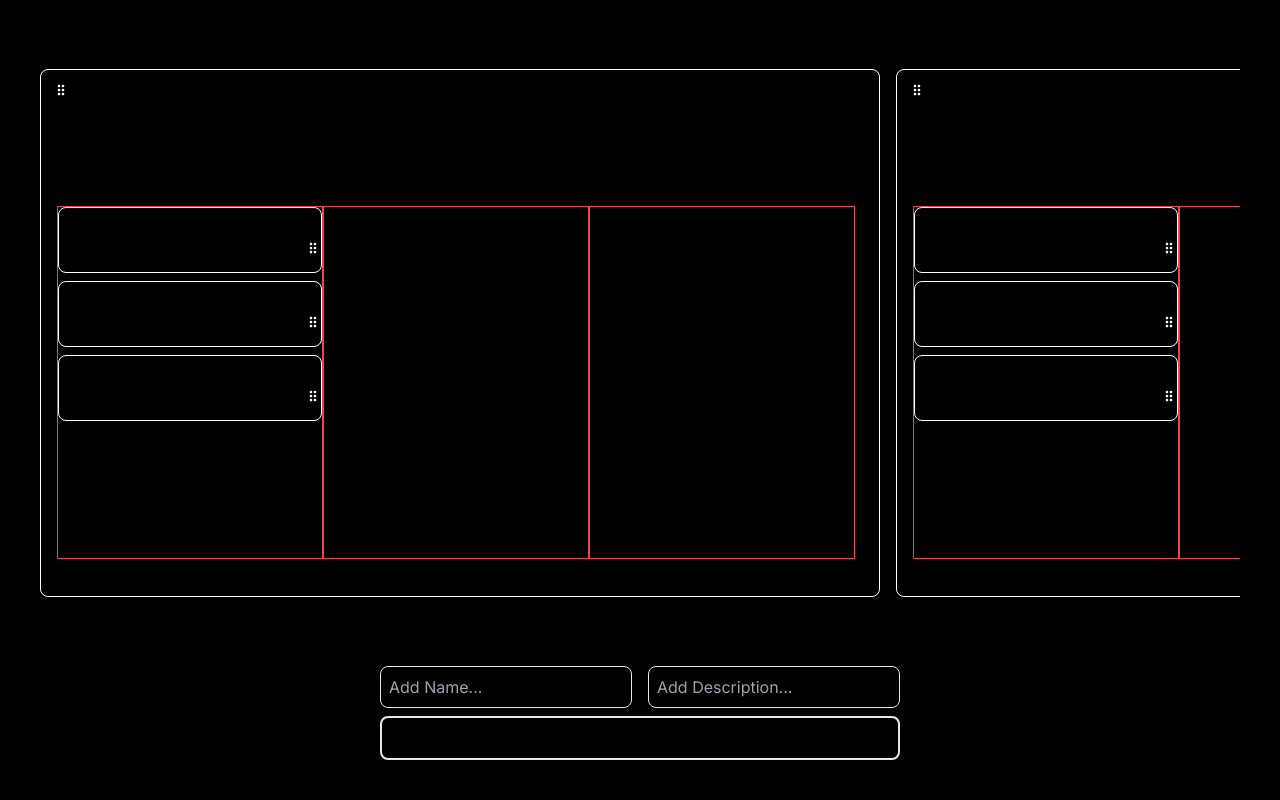
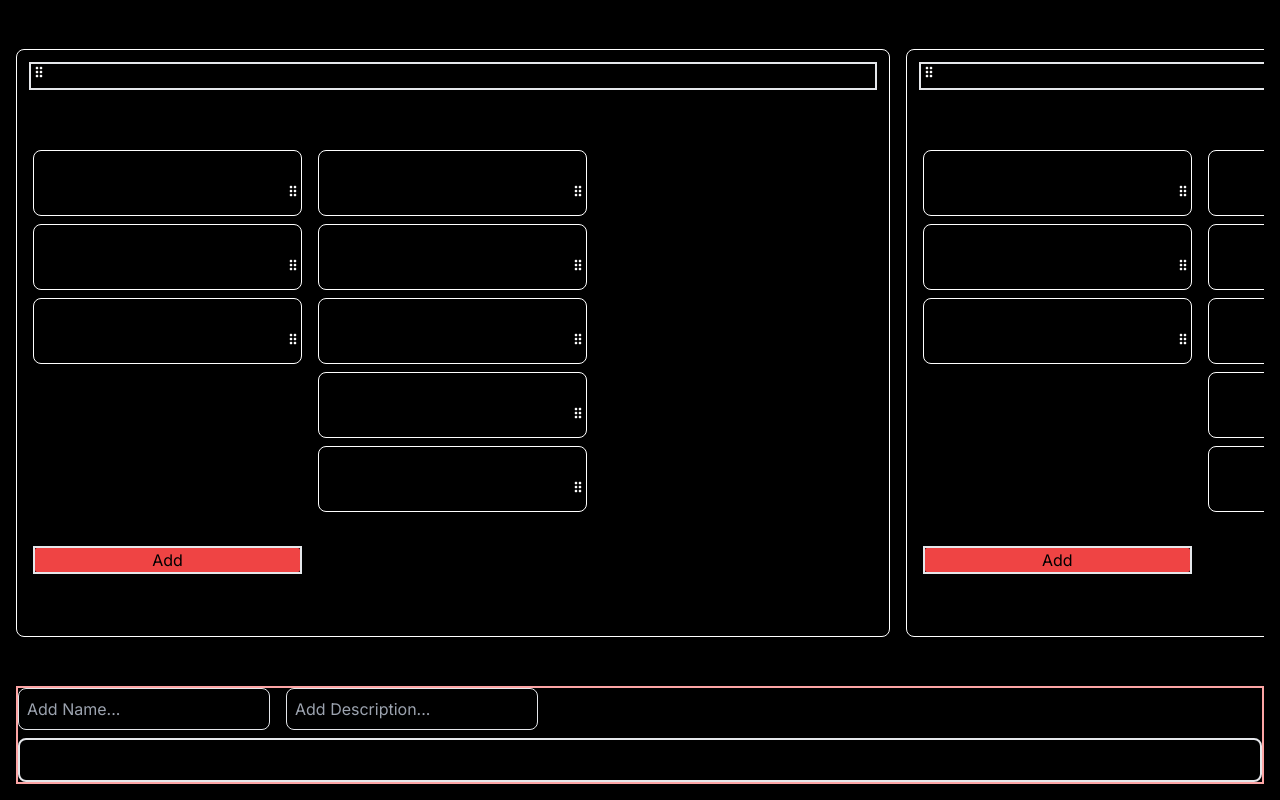
Before and after one commit to AdilAhmed976/kanban_dashboard, a Next.js app in the folder client/: page / in a window 1280 px wide. Built offline with nearby package versions, Linux system fonts and the light colour scheme.

Commit message:
dnd context added for the board

```diff
--- a/client/src/components/BoardCard.tsx
+++ b/client/src/components/BoardCard.tsx
@@ -8,6 +8,13 @@ import InProgressColumn from "./InProgressColumn";
 import CompletedColumn from "./CompletedColumn";
 import { todoObj } from "@/types";
 import TaskCard from "./TaskCard";
+import {
+  DndContext,
+  DragEndEvent,
+  DragOverlay,
+  DragStartEvent,
+} from "@dnd-kit/core";
+import { createPortal } from "react-dom";
 
 interface BoardCardProps {
   board: boardObj; // Specify that the 'board' prop should be of type 'boardObj'
@@ -44,15 +51,81 @@ const BoardCard: React.FC<BoardCardProps> = ({ board }) => {
     completed: todoObj[];
   }>({
     todo: [
-      { id: "string", name: "string", description: "string", status: "TODO" },
-      { id: "string-2", name: "string", description: "string", status: "TODO" },
-      { id: "string-3", name: "string", description: "string", status: "TODO" },
+      {
+        id: generateId(),
+        name: "stringkdk",
+        description: "string",
+        status: "TODO",
+      },
+      {
+        id: generateId(),
+        name: "strin,l;s',l',g",
+        description: "string",
+        status: "TODO",
+      },
+      {
+        id: generateId(),
+        name: "straLNajdnAJNOing",
+        description: "string",
+        status: "TODO",
+      },
     ],
-    in_progress: [],
+    in_progress: [
+      {
+        id: generateId(),
+        name: "strinLKMSLKMg",
+        description: "stC;KSMKMKring",
+        status: "IN_PROGRESS",
+      },
+      {
+        id: generateId(),
+        name: "strinCASLMKSg",
+        description: "C'LS,DLLKASPDtring",
+        status: "IN_PROGRESS",
+      },
+      {
+        id: generateId(),
+        name: "Lsmlktring",
+        description: "string",
+        status: "IN_PROGRESS",
+      },
+      {
+        id: generateId(),
+        name: "string",
+        description: "string",
+        status: "IN_PROGRESS",
+      },
+      {
+        id: generateId(),
+        name: "string",
+        description: "string",
+        status: "IN_PROGRESS",
+      },
+    ],
     completed: [],
   });
 
-  const todoId = useMemo(() => todos.todo?.map((col) => col.id), [todos]);
+  const [activeTask, setActiveTask] = useState<todoObj | null>(null);
+
+  const todoId = useMemo(() => {
+    let todo = todos.todo?.map((col) => col.id);
+    let progress = todos.in_progress?.map((col) => col.id);
+    let completed = todos.completed?.map((col) => col.id);
+    return [...todo, ...progress, ...completed];
+  }, [todos]);
+  console.log("🚀 ~ file: BoardCard.tsx:81 ~ todoId ~ todoId:", todoId);
+
+  const onDragStart = (event: DragStartEvent) => {
+    if (event.active.data.current?.type === "task") {
+      setActiveTask(event.active.data.current?.item);
+      return;
+    }
+  };
+  const onDragEnd = (event: DragEndEvent) => {
+    setActiveTask(null);
+    const { active, over } = event;
+  };
+  const onDragOver = () => {};
 
   if (isDragging) {
     return (
@@ -72,23 +145,45 @@ const BoardCard: React.FC<BoardCardProps> = ({ board }) => {
   }
 
   return (
+    <DndContext
+      onDragStart={onDragStart}
+      onDragEnd={onDragEnd}
+      onDragOver={onDragOver}
+    >
       <div
         style={style}
         ref={setNodeRef}
         className="p-2 min-w-[70%] w-[70%] border border-white h-[90%] rounded-lg"
       >
         <div className="p-1">
+          <div className="flex gap-2 align-center border-2">
             <MdDragIndicator {...attributes} {...listeners} color={"white"} />
-        <p>{board.id}</p>
             <p className="truncate">{board.name}</p>
+          </div>
           <p className="truncate">{board.description}</p>
         </div>
-      <div className="p-2 h-[80%] border-white flex flex-row">
+        <div className="p-2 h-[80%] border-white flex flex-row gap-4">
+          <SortableContext items={todoId}>
             <TodoColumn items={todos.todo} boardId={board.id} />
             <InProgressColumn items={todos.in_progress} boardId={board.id} />
             <CompletedColumn items={todos.completed} boardId={board.id} />
+          </SortableContext>
         </div>
       </div>
+      {createPortal(
+        <DragOverlay>
+          {activeTask && (
+            <TaskCard
+              key={activeTask.id}
+              item={activeTask}
+              boardId={"CUSTOME"}
+              allItems={[]}
+            />
+          )}
+        </DragOverlay>,
+        document.body
+      )}
+    </DndContext>
   );
 };
 export default BoardCard;
--- a/client/src/components/CompletedColumn.tsx
+++ b/client/src/components/CompletedColumn.tsx
@@ -16,8 +16,8 @@ const CompletedColumn: React.FC<CompletedColumnProps> = ({
   return (
     <div className="w-[33%] -h-[100%]">
       <text>Completed</text>
-      <div className="w-[100%] h-[90%] border border-red-500 overflow-x-hidden overflow-y-scroll">
-        <SortableContext items={todoId}>
+      <div className="w-[100%] h-[90%] overflow-x-hidden overflow-y-scroll">
+        {/* <SortableContext items={todoId}> */}
           {items?.map((el: todoObj) => {
             return (
               <TaskCard
@@ -28,7 +28,7 @@ const CompletedColumn: React.FC<CompletedColumnProps> = ({
               />
             );
           })}
-        </SortableContext>
+        {/* </SortableContext> */}
       </div>
     </div>
   );
--- a/client/src/components/InProgressColumn.tsx
+++ b/client/src/components/InProgressColumn.tsx
@@ -17,8 +17,8 @@ const InProgressColumn: React.FC<InProgressColumnProps> = ({
   return (
     <div className="w-[33%] -h-[100%]">
       <text>In Progress</text>
-      <div className="w-[100%] h-[90%] border border-red-500 overflow-x-hidden overflow-y-scroll">
-        <SortableContext items={todoId}>
+      <div className="w-[100%] h-[90%] overflow-x-hidden overflow-y-scroll">
+        {/* <SortableContext items={todoId}> */}
           {items?.map((el: todoObj) => {
             return (
               <TaskCard
@@ -29,7 +29,7 @@ const InProgressColumn: React.FC<InProgressColumnProps> = ({
               />
             );
           })}
-        </SortableContext>
+        {/* </SortableContext> */}
       </div>
     </div>
   );
--- a/client/src/components/Kanban_Boards.tsx
+++ b/client/src/components/Kanban_Boards.tsx
@@ -77,15 +77,14 @@ const Kanban_Boards: React.FC<Kanban_BoardsProps> = () => {
     })
   );
   const onDragStart = (event: DragStartEvent) => {
-
     if (event.active.data.current?.type === "board") {
       setActiveBoard(event.active.data.current?.board);
       return;
     }
-    if (event.active.data.current?.type === "task") {
-      setActiveTask(event.active.data.current?.item);
-      return;
-    }
+    // if (event.active.data.current?.type === "task") {
+    //   setActiveTask(event.active.data.current?.item);
+    //   return;
+    // }
   };
   const onDragEnd = (event: DragEndEvent) => {
     setActiveTask(null);
@@ -123,8 +122,8 @@ const Kanban_Boards: React.FC<Kanban_BoardsProps> = () => {
   };
 
   return (
-    <div className="flex flex-col justify-space-between h-screen p-10 gap-10 bg-black">
-      <div className="m-auto flex gap-4 h-[90%] w-full items-center overflow-x-auto overflow-y-hidden">
+    <div className="flex flex-col justify-space-between h-screen p-4 gap-4 bg-black">
+      <div className="m-auto flex gap-4 h-[100%] w-full items-center overflow-x-auto overflow-y-hidden">
         <DndContext
           sensors={sensors}
           onDragStart={onDragStart}
@@ -141,20 +140,20 @@ const Kanban_Boards: React.FC<Kanban_BoardsProps> = () => {
               {activeBoard && (
                 <BoardCard key={activeBoard?.id as Key} board={activeBoard} />
               )}
-              {activeTask && (
+              {/* {activeTask && (
                 <TaskCard
                   key={activeTask.id}
                   item={activeTask}
                   boardId={"CUSTOME"}
                   allItems={[]}
                 />
-              )}
+              )} */}
             </DragOverlay>,
             document.body
           )}
         </DndContext>
       </div>
-      <div className="flex flex-col m-auto gap-2">
+      <div className="flex flex-col m-auto gap-2 border-2 border-red-300 w-[100%]">
         <div className="flex flex-row gap-4">
           <input
             value={boardName}
--- a/client/src/components/TaskCard.tsx
+++ b/client/src/components/TaskCard.tsx
@@ -27,7 +27,8 @@ const TaskCard: React.FC<TaskCardProps> = ({
     isDragging,
   } = useSortable({
     // id: item.id + boardId,
-    id: item.id,
+    id: item.id
+    ,
     data: {
       type: "task",
       item: { ...item, boardId },
@@ -44,7 +45,7 @@ const TaskCard: React.FC<TaskCardProps> = ({
   if (isDragging) {
     return (
       <div
-        className=" min-w-[100%] w-[100%] p-2 mb-2 rounded-lg border border-white box-border relative"
+        className=" min-w-[100%] w-[100%] p-2 mb-2 rounded-lg border border-pink-500 box-border relative"
         ref={setNodeRef}
         key={key}
         style={style}
--- a/client/src/components/TodoColumn.tsx
+++ b/client/src/components/TodoColumn.tsx
@@ -1,5 +1,5 @@
 import { SortableContext } from "@dnd-kit/sortable";
-import React, { useMemo } from "react";
+import React, { useMemo, useState } from "react";
 import TaskCard from "./TaskCard";
 import { todoObj } from "@/types";
 import { DndContext } from "@dnd-kit/core";
@@ -10,14 +10,17 @@ type TodoColumnProps = {
 };
 
 const TodoColumn: React.FC<TodoColumnProps> = ({ items, boardId }) => {
-  const todoId = useMemo(() => items.map((col) => col.id), [items]);
+  // const todoId = useMemo(() => items.map((col) => col.id), [items]);
 
+  const [todoName, setTodoName] = useState("");
+  const [todoDescription, setTododDescription] = useState("");
+  const [toggle, setToggle] = useState(false);
   return (
     <div className="w-[33%] h-[100%]">
       <div>Todo</div>
-      <div className="w-[100%] h-[90%] border border-red-500 overflow-x-hidden overflow-y-scroll">
+      <div className="w-[100%] h-[90%] overflow-x-hidden overflow-y-scroll">
         {/* <DndContext> */}
-          <SortableContext items={todoId}>
+        {/* <SortableContext items={todoId}> */}
         {items?.map((el: todoObj) => {
           return (
             <TaskCard
@@ -28,8 +31,35 @@ const TodoColumn: React.FC<TodoColumnProps> = ({ items, boardId }) => {
             />
           );
         })}
-          </SortableContext>
+        {/* </SortableContext> */}
         {/* </DndContext> */}
+      </div>
+      <div className="relative w-[100%] border-2">
+        <button
+          onClick={() => setToggle((prev) => !prev)}
+          className="w-[100%] bg-red-500 h-[100%] rounded-sm"
+        >
+          {toggle ? "Confirm" : "Add"}
+        </button>
+
+        {toggle ? (
+          <div className="absolute top-[-20] bg-black-400 p-2 border-2 border-white z-100000">
+            <input
+              className="w-[100%] bg-pink-300"
+              placeholder="Add Name"
+              value={todoName}
+              onChange={(e) => setTodoName(e.target.value)}
+            />
+            <input
+              className="w-[100%] bg-pink-300"
+              placeholder="Add Description"
+              value={todoDescription}
+              onChange={(e) => setTododDescription(e.target.value)}
+            />
+          </div>
+        ) : (
+          <></>
+        )}
       </div>
     </div>
   );
--- a/client/src/types.tsx
+++ b/client/src/types.tsx
@@ -2,7 +2,7 @@ export interface todoObj {
   id: string;
   name: string;
   description: string;
-  status: "TODO" | "IN-PROGRESS" | "COMPLETED";
+  status: "TODO" | "IN_PROGRESS" | "COMPLETED";
 }
 
 export interface boardsObj {
```
Lines whose indentation alone changed are shown as unchanged.
